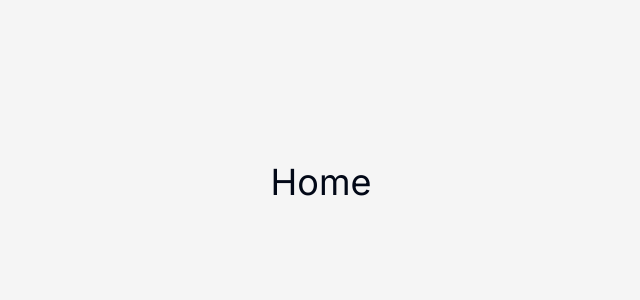
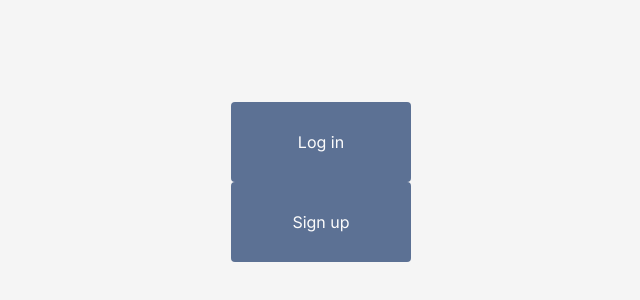
Before and after one commit to vikkiklikk/dotaleague, a Next.js app: page / in a window 1280 px wide. Shown: the part 218-518 px from the top of the page, without its empty margins (319-959 px from the left). Built offline with nearby package versions, Linux system fonts and the light colour scheme.

Commit message:
added a link to sign in and sign up pages

```diff
--- a/src/app/home/page.tsx
+++ b/src/app/home/page.tsx
@@ -9,7 +9,7 @@ export default function Home () {
             <div className="">
                 <div className='fixed top-0 left-0 w-full z-10 bg-[#F5F5F5]'>
                     <div className="h-[188px] relative">
-                        <h2>Here is the header, containing avatar image and name, underneith is the filtered choices</h2>
+                        <h2>Here is the header, containing avatar image and name</h2>
                         <div className='absolute bottom-0 ml-7'>
                             <FilterBar/>
                         </div>
--- a/src/app/page.tsx
+++ b/src/app/page.tsx
@@ -1,3 +1,21 @@
+import Link from "next/link";
+import MainButton from "@/components/ui/main-button";
+import { Button } from "@/components/ui/button";
+import { title } from "process";
+
 export default function Home() {
-  return <h1 className='text-4xl'>Home</h1>;
-}
+const titles =[
+  {text: "Log in", href: "/sign-in"},
+  {text: "Sign up", href: "/sign-up"}
+];
+
+  return (
+  <div>
+    {titles.map((title) => (
+      <Link href={title.href} key={title.text} passHref>
+        <MainButton text={title.text}/>
+      </Link>
+    ))}
+  </div>
+  );
+};
--- a/tailwind.config.js
+++ b/tailwind.config.js
@@ -20,12 +20,12 @@ module.exports = {
     },
     extend: {
       height: {
-        'btn-mobile': '140px',
-        'btn-desktop': '240px',
+        'btn-mobile': '40px',
+        'btn-desktop': '80px',
       },
       width: {
-        'btn-mobile': '80px',
-        'btn-desktop': '120px',
+        'btn-mobile': '180px',
+        'btn-desktop': '180px',
       },
       colors: {
         'button-blue': "#5C7194",
```
Also changed, not shown: 1 other file (tests, documents, lock files or other folders).
